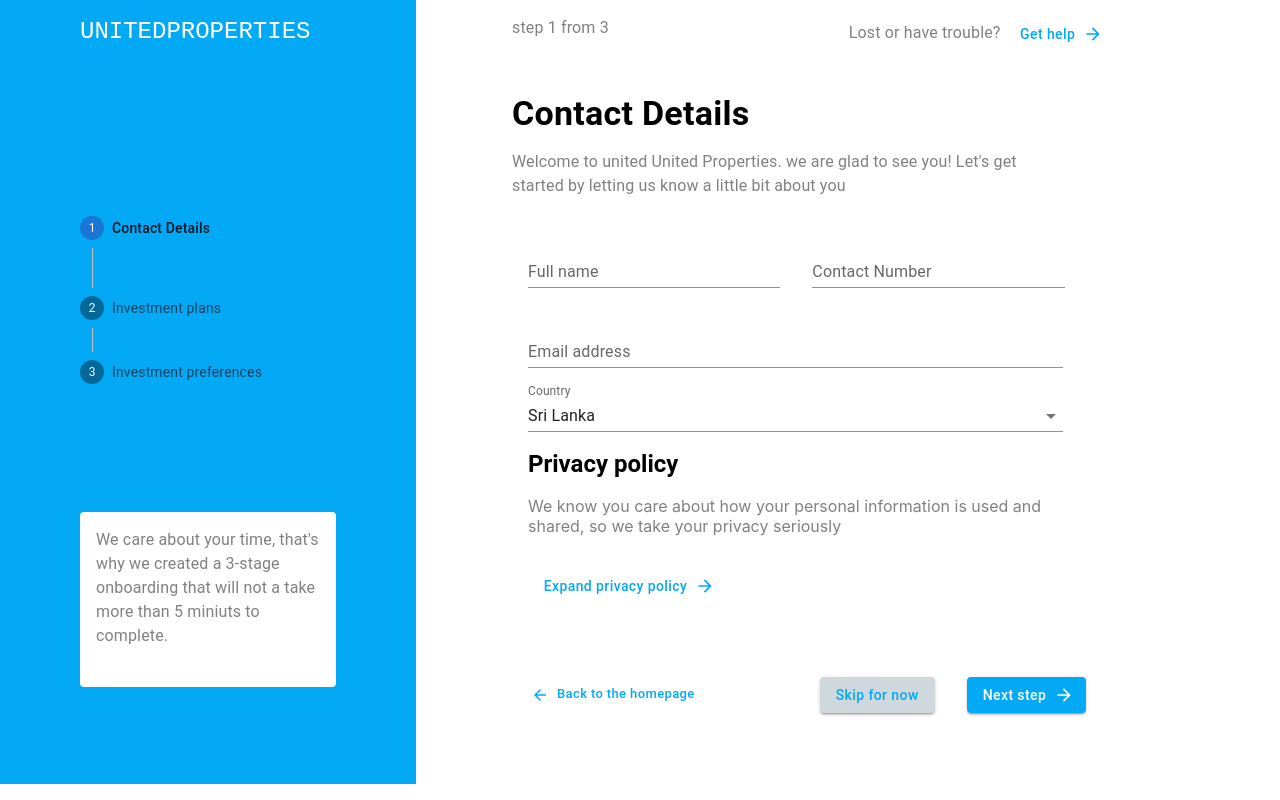
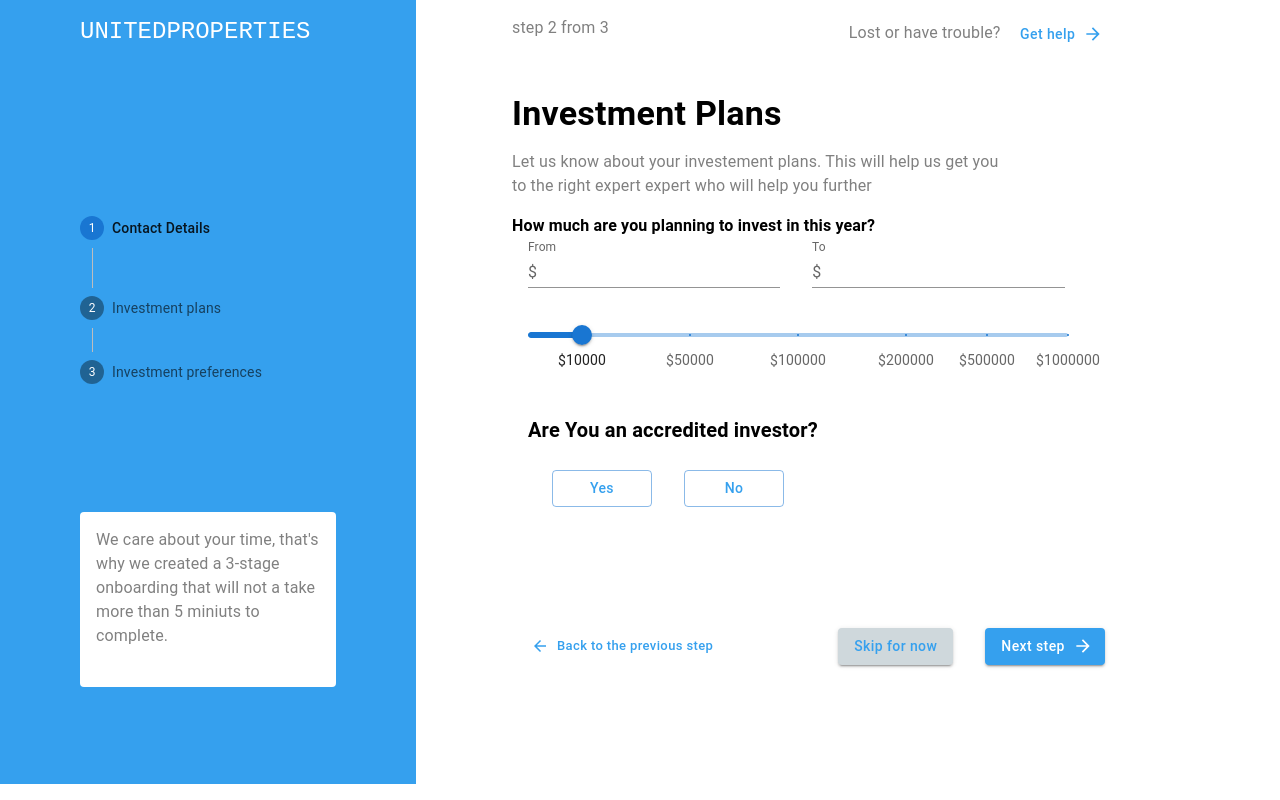
Before and after one commit to Thanuja94/assesment, a React (Create React App) app: page / in a window 1280 px wide. Built offline with nearby package versions, Linux system fonts and the light colour scheme.

Commit message:
add investment plans ui

```diff
--- a/src/App.js
+++ b/src/App.js
@@ -9,6 +9,7 @@ import { Grid, Typography } from '@mui/material';
 import ContactForm from './components/contact-form/ContactForm';
 import Stepper from './components/stepper/Stepper';
 import { grid } from '@mui/system';
+import InvestmentPlanForm from './components/investment-plan-form/InvestmentPlanForm';
 
 
 
@@ -18,7 +19,7 @@ function App() {
 
     <main>
       <Grid container spacing={2} style={{height:'100vh'}}>
-        <Grid item xs={4} sm={4} md={4} lg={4} style={{backgroundColor:'#03A9F4'}}>
+        <Grid item xs={4} sm={4} md={4} lg={4} style={{backgroundColor:'#35A0EE'}}>
         <Typography mt= {2} ml={10} sx={{ fontFamily: 'Monospace' }} variant="h5" align="left"  style={{color:'white'}} >
               UNITEDPROPERTIES
             </Typography>
@@ -28,33 +29,12 @@ function App() {
 
         </Grid>
         <Grid item xs={8} sm={8} md={8} lg={8} style={{backgroundColor:'white'}}>
-          <ContactForm/>
+          <InvestmentPlanForm/>
           {/* <ContactForm/> */}
+
         </Grid>
       </Grid>
-      {/* <div>
-        <Container maxWidth="md">
-          <div >
 
-
-          </div>
-
-          <Typography variant="h4" align="center" >
-              Contact Details
-            </Typography>
-            <p>
-              Welcome to united United Properties. we are glad to see you! Lets get <br></br>
-              start
-
-            </p>
-          <div>
-
-          </div>
-
-
-
-        </Container>
-      </div> */}
     </main>
 
 
--- a/src/components/contact-form/ContactForm.js
+++ b/src/components/contact-form/ContactForm.js
@@ -42,7 +42,7 @@ const ContactForm = () => {
 
         </Typography>
         <Typography pl={30}   style={{color:'gray'}}>
-            Lost or have trouble? <Button sx={{  width: 110 }} variant="text"   style={{textTransform: "none", color: '#03A9F4'}} endIcon={<ArrowForward />} >
+            Lost or have trouble? <Button sx={{  width: 110 }} variant="text"   style={{textTransform: "none", color: '#35A0EE'}} endIcon={<ArrowForward />} >
         Get help
       </Button>
           </Typography>
@@ -108,20 +108,20 @@ const ContactForm = () => {
           </p>
 
         </div>
-        <Button sx={{  width: 110 }} variant="text"   style={{textTransform: "none", color: '#03A9F4'}} endIcon={<ArrowForward />} >
+        <Button sx={{  width: 110 }} variant="text"   style={{textTransform: "none", color: '#35A0EE'}} endIcon={<ArrowForward />} >
         Expand privacy policy
       </Button>
 
       </Box>
 
       <Box mt= {2} ml={10} mr={10} sx={{  height: 110 }} style={{backgroundColor:'white'}}>
-      <Button sx={{ mt: 5, ml: 2 }}  variant="text"  size="small" style={{textTransform: "none", color: '#03A9F4'}} startIcon={<ArrowBack />}>
+      <Button sx={{ mt: 5, ml: 2 }}  variant="text"  size="small" style={{textTransform: "none", color: '#35A0EE'}} startIcon={<ArrowBack />}>
         Back to the homepage
       </Button>
-      <Button sx={{ mt: 5, ml: 15 , mr: 2 }} variant="contained"  size="medium"  style={{textTransform: "none" , backgroundColor:'#CFD8DC', color: '#03A9F4' }} >
+      <Button sx={{ mt: 5, ml: 15 , mr: 2 }} variant="contained"  size="medium"  style={{textTransform: "none" , backgroundColor:'#CFD8DC', color: '#35A0EE' }} >
         Skip for now
       </Button>
-      <Button  sx={{ mt: 5, ml: 2 }}  variant="contained"  size="medium" style={{textTransform: "none", backgroundColor:'#03A9F4'}} endIcon={<ArrowForward />} >
+      <Button  sx={{ mt: 5, ml: 2 }}  variant="contained"  size="medium" style={{textTransform: "none", backgroundColor:'#35A0EE'}} endIcon={<ArrowForward />} >
        Next step
       </Button>
       </Box>
--- /dev/null
+++ b/src/components/investment-plan-form/InvestmentPlanForm.js
@@ -0,0 +1,158 @@
+
+import React, { useEffect, useState } from "react";
+import { Typography } from '@mui/material'
+import { TextField } from '@mui/material'
+import { Box, width } from '@mui/system'
+import Button from '@mui/material/Button';
+import ArrowForward from '@mui/icons-material/ArrowForward';
+import ArrowBack from '@mui/icons-material/ArrowBack';
+import InputAdornment from '@mui/material/InputAdornment';
+import Slider from '@mui/material/Slider';
+
+const InvestmentPlanForm = () => {
+    const marks = [
+        {
+            value: 10,
+            label: '$10000',
+        },
+        {
+            value: 30,
+            label: '$50000',
+        },
+        {
+            value: 50,
+            label: '$100000',
+        },
+        {
+            value: 70,
+            label: '$200000',
+        },
+        {
+            value: 85,
+            label: '$500000',
+        },
+        {
+            value: 100,
+            label: '$1000000',
+        },
+    ];
+
+    function valuetext(value) {
+        return `$${value}`;
+
+
+    }
+    function valueLabelFormat(value) {
+        return marks.findIndex((mark) => mark.value === value) + 1;
+    }
+
+    return (
+        <body>
+            <Box mt={2} ml={10} mr={10} sx={{ height: 200 }} style={{ backgroundColor: 'white' }}>
+                <div style={{ display: "flex" }}>
+                    <Typography align="left" style={{ color: 'grey' }} >
+                        step 2 from 3
+
+                    </Typography>
+                    <Typography pl={30} style={{ color: 'gray' }}>
+                        Lost or have trouble? <Button sx={{ width: 110 }} variant="text" style={{ textTransform: "none", color: '#35A0EE' }} endIcon={<ArrowForward />} >
+                            Get help
+                        </Button>
+                    </Typography>
+                </div>
+
+
+
+                <div>
+                    <Typography sx={{ fontWeight: 'bold' }} variant="h4" align="left" pt={5} >
+                        Investment Plans
+                    </Typography>
+                    <Typography style={{ color: 'gray' }}>
+                        <p>
+                            Let us know about your investement plans. This will help us get you
+                            <div>
+                                to the right expert expert who will help you further
+                            </div>
+
+
+                        </p>
+                    </Typography>
+
+                </div>
+                <div style={{ display: "flex" }}>
+                    <Typography sx={{ fontWeight: 'bold' }} align="left" >
+                        How much are you planning to invest in this year?
+                    </Typography>
+                </div>
+            </Box>
+
+
+
+
+            <Box component="form" ml={10} mt={1} sx={{ '& > :not(style)': { m: 2, width: '25ch' }, }} style={{ backgroundColor: 'white' }} noValidate autoComplete="off">
+
+                <TextField id="from" label="From" variant="standard" InputProps={{
+                    startAdornment: <InputAdornment position="start">$</InputAdornment>,
+                }} />
+                <TextField id="to" label="To" variant="standard" InputProps={{
+                    startAdornment: <InputAdornment position="start">$</InputAdornment>,
+                }} />
+                <div>
+
+                </div>
+                <div>
+                  <Box sx={{ width: 540 }} >
+                  <Slider
+                        aria-label="Amonts"
+                        defaultValue={10}
+                        valueLabelFormat={valueLabelFormat}
+                        getAriaValueText={valuetext}
+                        step={null}
+                        valueLabelDisplay="off"
+                        marks={marks}
+                        // valueLabelDisplay="on"
+                    />
+                  </Box>
+
+                </div>
+                <div>
+
+                    <Typography sx={{ fontWeight: 'bold' , width: 500, mt:5 }} variant="h6" align="left" >
+                       Are You an accredited investor?
+                    </Typography>
+
+
+
+                </div>
+
+
+
+            </Box>
+            <Box mt={0} ml={10} mr={10} sx={{ height: 110 }} style={{ backgroundColor: 'white' }}>
+
+                <Button sx={{ mt: 1, ml: 5, mr: 2, width: 100}} variant="outlined" size="medium" style={{ textTransform: "none" , color: '#35A0EE' }} >
+                    Yes
+                </Button>
+                <Button sx={{ mt: 1, ml: 2, width: 100}} variant="outlined" size="medium" style={{ textTransform: "none", color: '#35A0EE' }}  >
+                    No
+                </Button>
+
+                </Box>
+
+
+            <Box mt={2} ml={10} mr={10} sx={{ height: 110 }} style={{ backgroundColor: 'white' }}>
+                <Button sx={{ mt: 5, ml: 2 }} variant="text" size="small" style={{ textTransform: "none", color: '#35A0EE' }} startIcon={<ArrowBack />}>
+                    Back to the previous step
+                </Button>
+                <Button sx={{ mt: 5, ml: 15, mr: 2 }} variant="contained" size="medium" style={{ textTransform: "none", backgroundColor: '#CFD8DC', color: '#35A0EE' }} >
+                    Skip for now
+                </Button>
+                <Button sx={{ mt: 5, ml: 2 }} variant="contained" size="medium" style={{ textTransform: "none", backgroundColor: '#35A0EE' }} endIcon={<ArrowForward />} >
+                    Next step
+                </Button>
+            </Box>
+        </body>
+    );
+}
+
+export default InvestmentPlanForm
```
